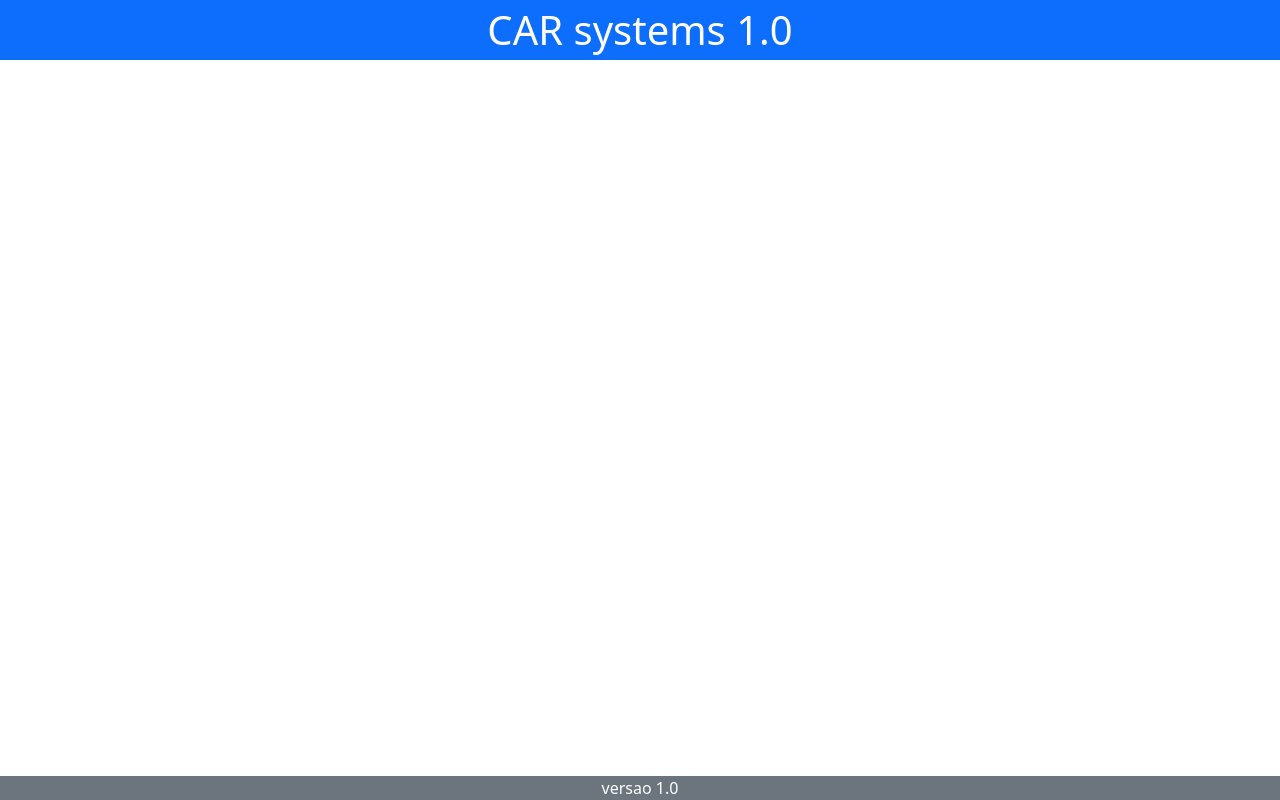
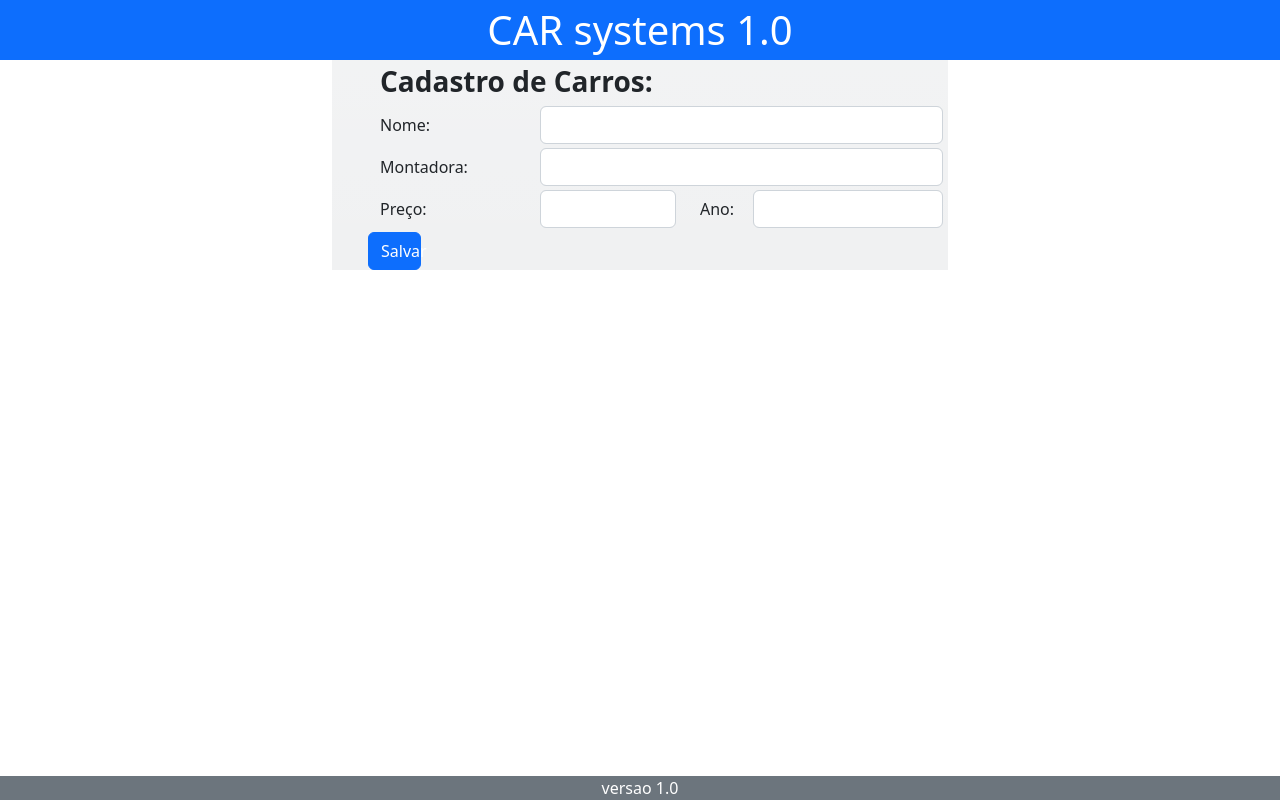
Before and after one commit to MarceloMendesFatec/bootcamp-devjr-modulo08-CAR, an Angular app: page / in a window 1280 px wide. Built offline with nearby package versions, Linux system fonts and the light colour scheme.

Commit message:
closes #3- inputs

```diff
--- a/src/app/app.component.html
+++ b/src/app/app.component.html
@@ -1,5 +1,5 @@
 
   <app-navbar></app-navbar>
-
+  <app-input></app-input>
 
     <app-footer></app-footer>
--- a/src/app/app.module.ts
+++ b/src/app/app.module.ts
@@ -5,12 +5,14 @@ import { AppComponent } from './app.component';
 import { NgbModule } from '@ng-bootstrap/ng-bootstrap';
 import { NavbarComponent } from './navbar/navbar.component';
 import { FooterComponent } from './footer/footer.component';
+import { InputComponent } from './input/input.component';
 
 @NgModule({
   declarations: [
     AppComponent,
     NavbarComponent,
-    FooterComponent
+    FooterComponent,
+    InputComponent
   ],
   imports: [
     BrowserModule,
--- /dev/null
+++ b/src/app/input/input.component.html
@@ -0,0 +1,35 @@
+<div class="container-lg col-6">
+    <form action="" class="bg-secondary bg-gradient bg-opacity-10">
+      <div class="fs-3 fw-semibold ms-5">Cadastro de Carros:</div>
+        <!----------------------->
+        <div class="form-group row mt-1">
+          <label class="col-3 col-form-label ms-5">Nome:</label>
+          <div class="col-8">
+            <input type="text" class="form-control" name="nome"  required>
+          </div>
+        </div>
+        <!----------------------------->
+      <div class="form-group row mt-1">
+        <label class="col-3 col-form-label ms-5">Montadora:</label>
+        <div class="col-8">
+          <input type="text" class="form-control" name="montadora"  required>
+        </div>
+      </div>
+        <!------------------------------->
+        <div class="form-group row mt-1">
+          <label class="col-3 col-form-label ms-5">Preço:</label>
+          <div class="col-3">
+            <input type="text" class="form-control" name="preço"  required>
+          </div>
+          <label class="col-1 col-form-label ms-0 ">Ano:</label>
+          <div class="col-4">
+            <input type="text" class="form-control" name="preço"  required>
+          </div>
+        </div>
+        <!------------------------------->
+        <div class="row mt-1">
+          <button type="submit" class="btn btn-primary col-1 ms-5">Salvar</button>
+        </div>
+
+    </form>
+</div>
```
Also changed, not shown: src/app/input/input.component.ts (added, +10 -0 lines), src/app/input/input.component.css (added), 1 other file (tests, documents, lock files or other folders).
